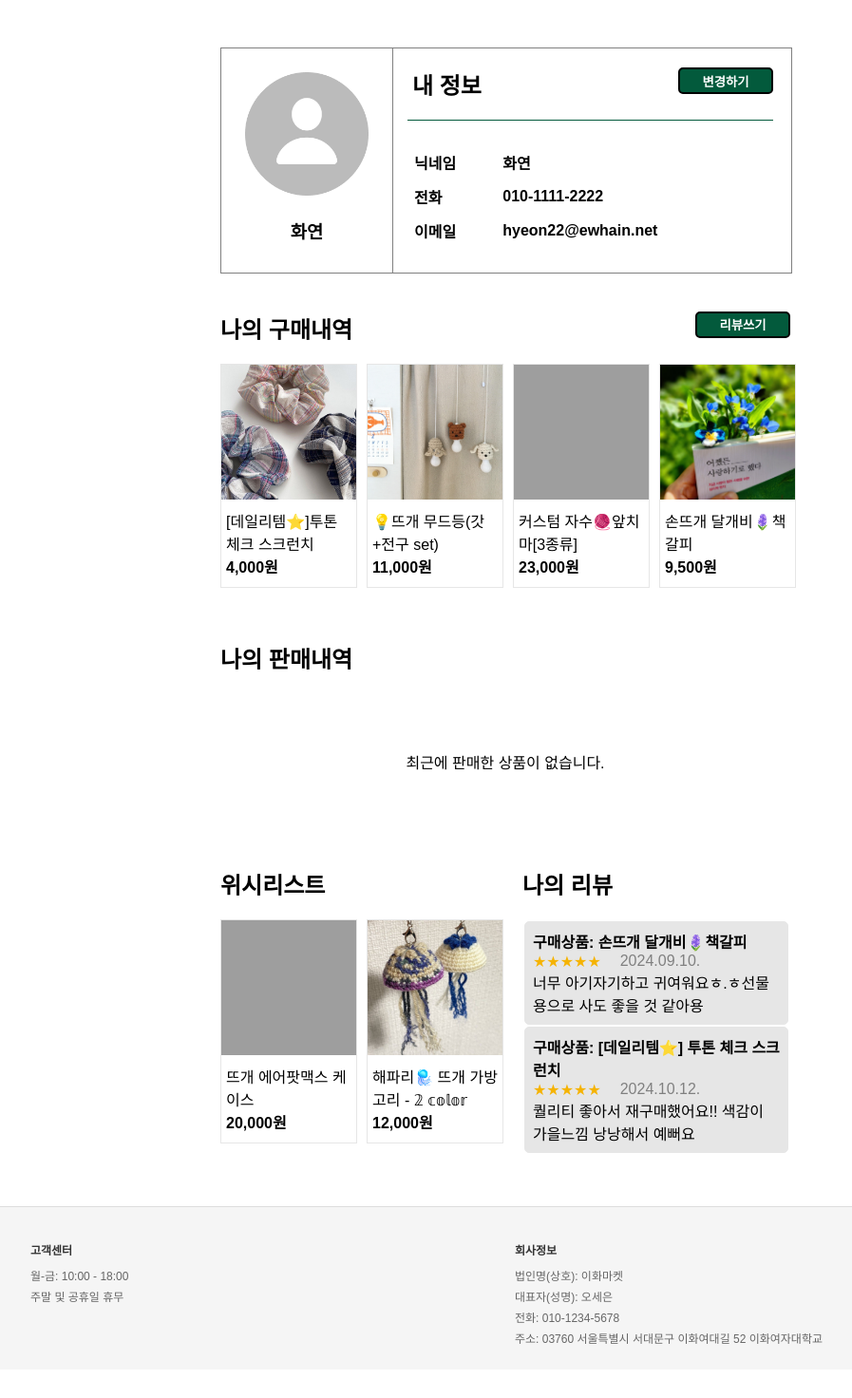
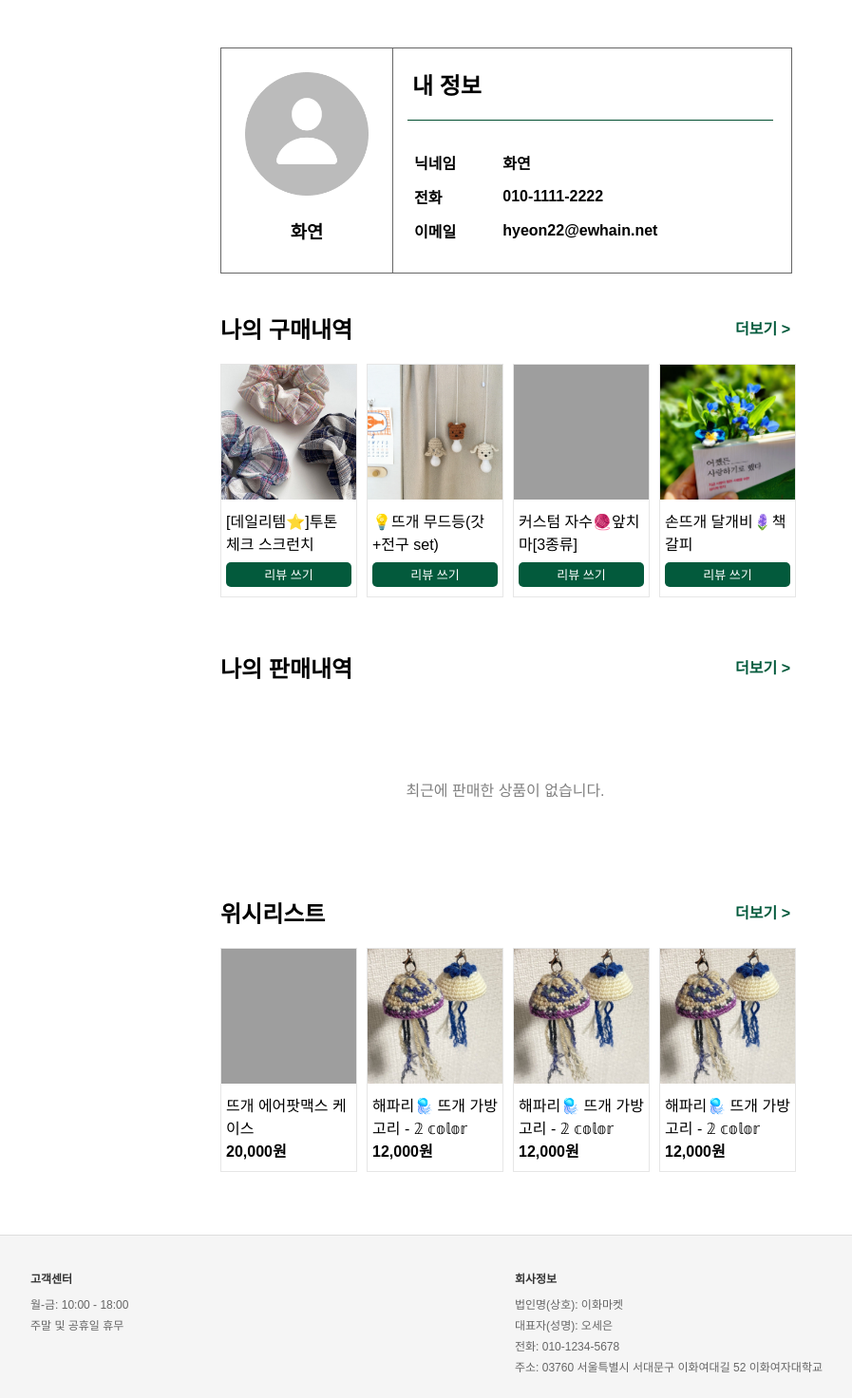
Before and after one commit to EWHA-Sofree/FLASK_PROJECT2024, a Flask app: page /mypage in a window 1280 px wide. Shown: the part 149-1621 px from the top of the page at 95% size, without its empty margins (108-1005 px from the left). Before the commit the page ends 1564 px from the top, so only its background shows below. Run offline with Flask 3, Linux system fonts and the light colour scheme; grey boxes are pictures that could not be loaded.

Commit message:
마이페이지 레이아웃 수정

```diff
--- a/static/css/mypage.css
+++ b/static/css/mypage.css
@@ -15,11 +15,19 @@
     align-items: center;
 }
 
+/* 더보기 버튼 스타일 */
+.more_info_btn{
+    margin-top: 25px;
+    height: 30px;
+    color: #035A3C;
+    font-weight: 600;
+}
+
 /* 내 정보 섹션 */
 .my_info{
     display: inline-flex;
     width: 100%;
-    border: 1px solid gray;
+    border: 1px solid #666;
 }
 
 .pfimg{
@@ -30,7 +38,7 @@
 
 .profile{
     padding: 5px;
-    border-right: 1px solid gray;
+    border-right: 1px solid #666;
     text-align: center;
 }
 
@@ -42,10 +50,8 @@
 
 .info_header{
     margin: 0px 15px 10px;
-    border-bottom: 1px solid #035A3C;
+    border-bottom: 1px solid #004d2f;
     width: 385px;
-    display: flex;  /* title과 수정하기 버튼 정렬 */
-    justify-content: space-between;
 }
 
 .info_header h2{
@@ -62,23 +68,25 @@ td{
     padding: 5px;
 }
 
-/* 버튼 스타일 */
-.btn{
-    margin-top: 20px;
-    text-align: center;
-    font-weight: bold;
+/* 리뷰쓰기 버튼 스타일 */
+.reg_btn{
+    font-size: 13px;
+    font-weight: 500;
+    color: white;
     background-color: #035A3C;
-    color: white;
-    border: 2px solid black;
+    border: none;
     border-radius: 5px;
-    width : 100px;
-    height: 28px;
+    width : 132px;
+    height: 26px;
+    padding: 1px 8px 1px;
+    margin-top: 8px;
+    cursor: pointer;
+    transition: background-color 0.3s;
 }
 
-.btn:hover{
-    background-color: #028b53;
+.reg_btn:hover{
+    background-color: #004d2f;
 }
-
 
 /* 구매내역 섹션 */
 .purchase_history{
@@ -86,7 +94,7 @@ td{
 }
 
 .purchase_header{
-    display:flex;   /* title과 리뷰쓰기 버튼 정렬 */
+    display:flex;   /* title과 더보기 버튼 정렬 */
     justify-content: space-between;
 }
 
@@ -98,7 +106,7 @@ td{
 
 ul{
    padding-left: 0;
-    list-style: none;
+   list-style: none;
    display: flex;
    justify-content: center;
 }
@@ -113,16 +121,17 @@ a{
     display: block;
     width: 142px;
     height: 142px;
-
 }
 
 .ui_card__imgcover, .ui_card__info{
     flex: 1 1 142px;    /* 상품 카드 초기 크기 설정 */
-    padding-bottom: 10px;
+    overflow: hidden;
 }
 
 .ui_card__info{
-    padding: 0px 5px 10px;
+    padding: 10px 5px 10px;
+    display: flex;
+    flex-direction: column;
 }
 
 .ui_card__price{
@@ -137,10 +146,13 @@ a{
     margin-right:10px;
     border: 1px solid #e6e6e6;
     background-color: white;
+    cursor: pointer;
+    overflow: hidden;
 }
 
-.ui_card:hover{
-    background-color: #e6e6e6;
+.ui_card:hover img{
+    transform: scale(1.1);
+    transition-duration: 1.5s;
 }
 
 /* 판매내역 섹션 */
@@ -149,61 +161,17 @@ a{
     margin: 80px;
 }
 
-/* 위시리스트 섹션과 나의 리뷰 섹션을 수평으로 정렬 */
-.wish-review{
-    display: inline-flex;
+.sales_header{
+    display:flex;   /* title과 더보기 버튼 정렬 */
     justify-content: space-between;
 }
 
-/* 위시리스트 섹션 */
-.wishlist{
-    flex: 1 1 290px;  /* 섹션 초기 크기 설정 */
-    padding-right: 10px;    /* 섹션 간 간격 설정 */
+.no_contents{
+    color:gray;
 }
 
-/* 나의 리뷰 섹션 */
-.my_review{
-    flex: 1 1 290px;
+/* 위시리스트 섹션 */
+.wish_header{
+    display:flex;   /* title과 더보기 버튼 정렬 */
+    justify-content: space-between;
 }
-
-
-.my_review td{
-    background-color: #e6e6e6;  /* 리뷰 카드 스타일 */
-    border: 1px solid #e6e6e6;
-    border-radius: 5px;
-}
-
-.my_review td:hover{
-    background-color: white;
-    border: 1px solid #e6e6e6;
-    border-radius: 5px;
-}
-
-.my_review table{
-    border-collapse: separate;  /* 테이블 셀 간격 추가 */
-}
-
-.review_content{
-    padding: 3px;
-}
-
-
-.review_content p{
-    margin: 0;
-}
-
-.date{
-    float: left;    /* 별점과 날짜를 같은 라인에 두기 위해 왼쪽 정렬 */
-    color: gray;
-    padding-left: 20px;
-    font-weight: 500;
-}
-
-.rating{
-    float: left;    /* 별점과 날짜를 같은 라인에 두기 위해 왼쪽 정렬 */
-     color: #f5b301;
- }
-
-.text {
-   clear:left;
-}
--- a/templates/mypage.html
+++ b/templates/mypage.html
@@ -11,7 +11,6 @@
         <div class="info_container">
             <div class="info_header">
                 <h2>내 정보</h2>
-                <input class="btn" type="button" value="변경하기">
             </div>
             <table>
                 <tr>
@@ -32,7 +31,7 @@
     <div class="purchase_history">
         <div class="purchase_header">
             <h2>나의 구매내역</h2>
-            <input type="button" class="btn" value="리뷰쓰기">
+            <a href="#" class="more_info_btn">더보기 ></a>
         </div>
         <div class="ui_grid">
         	<ul class="ui_grid__cols--4">
@@ -46,10 +45,8 @@
                         <div class="ui_card__info">
                         <a href="#"
                         class="ui_card__title"
-                        target="_blank">[데일리템⭐]투톤 체크 스크런치 </a><br>
-                        <a href="#"
-                        class="ui_card__price"
-                        target="_blank">4,000원</a>
+                        target="_blank">[데일리템⭐]투톤 체크 스크런치 </a>
+                        <input type="button" value="리뷰 쓰기" class="reg_btn" onclick="location.href='#'">
                         </div>
         		    </div>
                 </li>
@@ -63,10 +60,8 @@
                         <div class="ui_card__info">
                         <a href="#"
                         class="ui_card__title"
-                        target="_blank">💡뜨개 무드등(갓+전구 set) </a><br>
-                        <a href="#"
-                        class="ui_card__price"
-                        target="_blank">11,000원</a>
+                        target="_blank">💡뜨개 무드등(갓+전구 set) </a>
+                        <input type="button" value="리뷰 쓰기" class="reg_btn" onclick="location.href='#'">
                         </div>
         		    </div>
                 </li>
@@ -80,10 +75,8 @@
                         <div class="ui_card__info">
                         <a href="#"
                         class="ui_card__title"
-                        target="_blank">커스텀 자수🧶앞치마[3종류] </a><br>
-                        <a href="#"
-                        class="ui_card__price"
-                        target="_blank">23,000원</a>
+                        target="_blank">커스텀 자수🧶앞치마[3종류] </a>
+                        <input type="button" value="리뷰 쓰기" class="reg_btn" onclick="location.href='#'">
                         </div>
         		    </div>
                 </li>
@@ -97,10 +90,8 @@
                         <div class="ui_card__info">
                         <a href="#"
                         class="ui_card__title"
-                        target="_blank">손뜨개 달개비🪻책갈피 </a><br>
-                        <a href="#"
-                        class="ui_card__price"
-                        target="_blank">9,500원</a>
+                        target="_blank">손뜨개 달개비🪻책갈피 </a>
+                        <input type="button" value="리뷰 쓰기" class="reg_btn" onclick="location.href='#'">
                         </div>
         		    </div>
                 </li>
@@ -109,14 +100,19 @@
 
     </div>
     <div class="sales_history">
-        <h2>나의 판매내역</h2>
-        <p>최근에 판매한 상품이 없습니다.</p>
+        <div class="sales_header">
+            <h2>나의 판매내역</h2>
+            <a href="#" class="more_info_btn">더보기 ></a>
+        </div>
+        <p class="no_contents">최근에 판매한 상품이 없습니다.</p>
     </div>
-    <div class="wish-review">
         <div class="wishlist">
-            <h2>위시리스트</h2>
+            <div class="wish_header">
+                <h2>위시리스트</h2>
+                <a href="#" class="more_info_btn">더보기 ></a>
+            </div>
             <div class="ui_grid">
-                <ul class="ui_grid__cols--2">
+                <ul class="ui_grid__cols--4">
                     <li class="ui_grid__item">
                         <div class="ui_card">
                             <div class="ui_card__imgcover">
@@ -127,7 +123,7 @@
                             <div class="ui_card__info">
                                 <a href="#"
                                 class="ui_card__title"
-                                target="_blank">뜨개 에어팟맥스 케이스 </a><br>
+                                target="_blank">뜨개 에어팟맥스 케이스 </a>
                                 <a href="#"
                                 class="ui_card__price"
                                 target="_blank">20,000원</a>
@@ -144,7 +140,41 @@
                             <div class="ui_card__info">
                                 <a href="#"
                                 class="ui_card__title"
-                                target="_blank">해파리🪼 뜨개 가방 고리 - 𝟚 𝕔𝕠𝕝𝕠𝕣 </a><br>
+                                target="_blank">해파리🪼 뜨개 가방 고리 - 𝟚 𝕔𝕠𝕝𝕠𝕣 </a>
+                                <a href="#"
+                                class="ui_card__price"
+                                target="_blank">12,000원</a>
+                            </div>
+                        </div>
+                    </li>
+                    <li class="ui_grid__item">
+                        <div class="ui_card">
+                            <div class="ui_card__imgcover">
+                                <a href="#">
+                                <img src="{{ url_for('static', filename='image/product6.png') }}" alt="product6">
+                                </a>
+                            </div>
+                            <div class="ui_card__info">
+                                <a href="#"
+                                class="ui_card__title"
+                                target="_blank">해파리🪼 뜨개 가방 고리 - 𝟚 𝕔𝕠𝕝𝕠𝕣 </a>
+                                <a href="#"
+                                class="ui_card__price"
+                                target="_blank">12,000원</a>
+                            </div>
+                        </div>
+                    </li>
+                    <li class="ui_grid__item">
+                        <div class="ui_card">
+                            <div class="ui_card__imgcover">
+                                <a href="#">
+                                <img src="{{ url_for('static', filename='image/product6.png') }}" alt="product6">
+                                </a>
+                            </div>
+                            <div class="ui_card__info">
+                                <a href="#"
+                                class="ui_card__title"
+                                target="_blank">해파리🪼 뜨개 가방 고리 - 𝟚 𝕔𝕠𝕝𝕠𝕣 </a>
                                 <a href="#"
                                 class="ui_card__price"
                                 target="_blank">12,000원</a>
@@ -152,38 +182,8 @@
                         </div>
                     </li>
                 </ul>
-              </div>
+            </div>
         </div>
-        <div class="my_review">
-            <h2>나의 리뷰</h2>
-            <table>
-                <tr>
-                <td onclick="location.href='#'">
-                    <div class="review_content">
-                        <b><span>구매상품: </span><span>손뜨개 달개비🪻책갈피</span></b>
-                        <div>
-                        <div class="rating">
-                        <span>★</span><span>★</span><span>★</span><span>★</span><span>★</span></div>
-                        <span class="date"> 2024.09.10.</span>
-                        </div>
-                        <p class="text">너무 아기자기하고 귀여워요ㅎ.ㅎ선물용으로 사도 좋을 것 같아용</p>
-                    </div>
-                </td>
-                </tr>
-                <tr>
-                <td onclick="location.href='#'">
-                    <div class="review_content">
-                        <b><span>구매상품: </span><span>[데일리템⭐] 투톤 체크 스크런치</span></b><div>
-                        <div class="rating">
-                        <span>★</span><span>★</span><span>★</span><span>★</span><span>★</span></div>
-                        <span class="date"> 2024.10.12.</span></div>
-                        <p class="text">퀄리티 좋아서 재구매했어요!! 색감이 가을느낌 낭낭해서 예뻐요</p>
-                    </div>
-                </td>
-                </tr>
-            </table>
-        </div>
-    </div>
 </div>
 </div>
 {% endblock section %}
```
